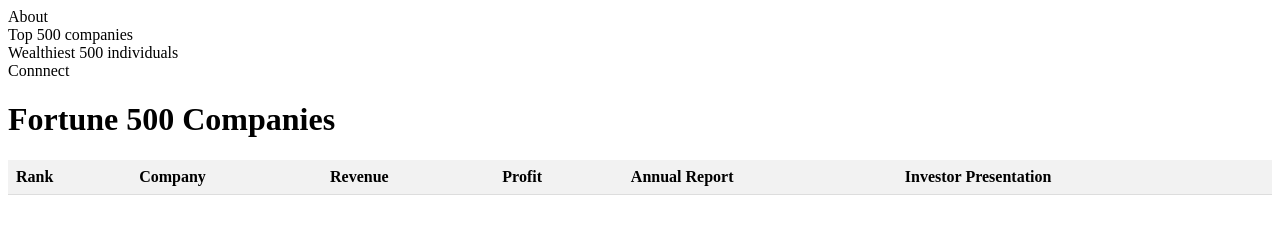
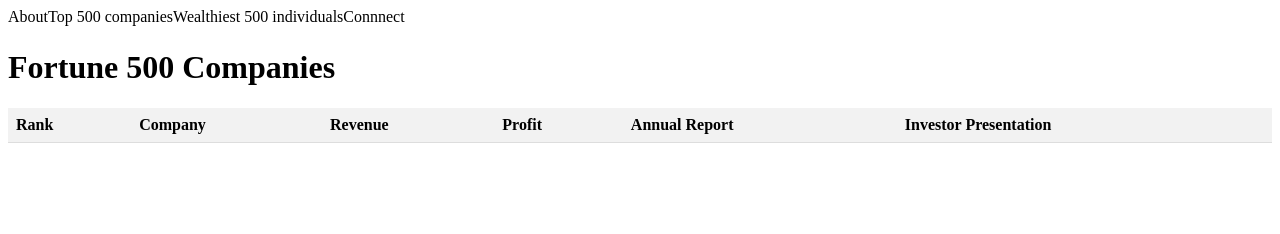
Before and after one commit to suraj727/economy500, a plain HTML site: page index.html in a window 1280 px wide. Drawn offline with Linux system fonts and the light colour scheme.

Commit message:
Update style.css

```diff
--- a/style.css
+++ b/style.css
@@ -1,3 +1,12 @@
+nav{
+    background-color:white;
+    top:0;
+    left:0;
+    display:flex;
+    width: 100vw;
+    height:20px;
+}
+
 table {
     border-collapse: collapse;
     width: 100%;
```
